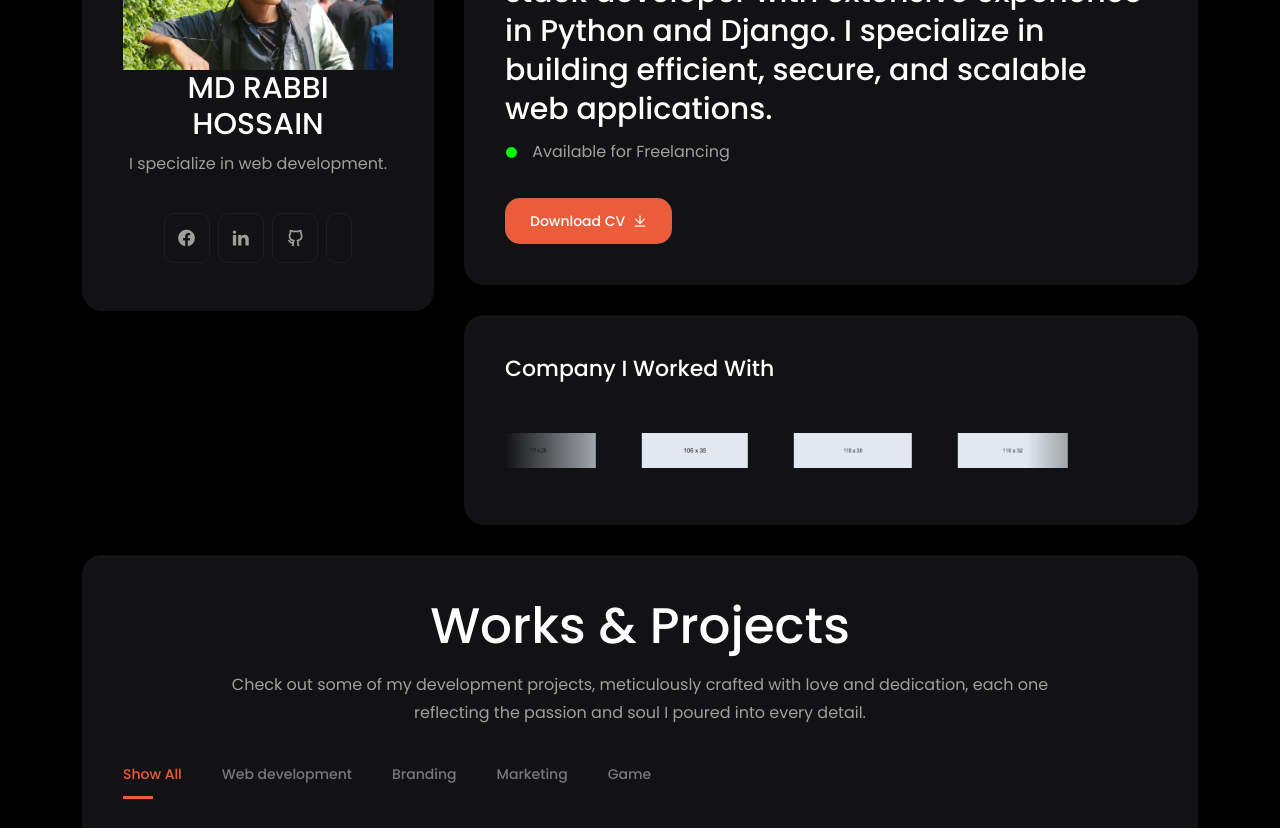
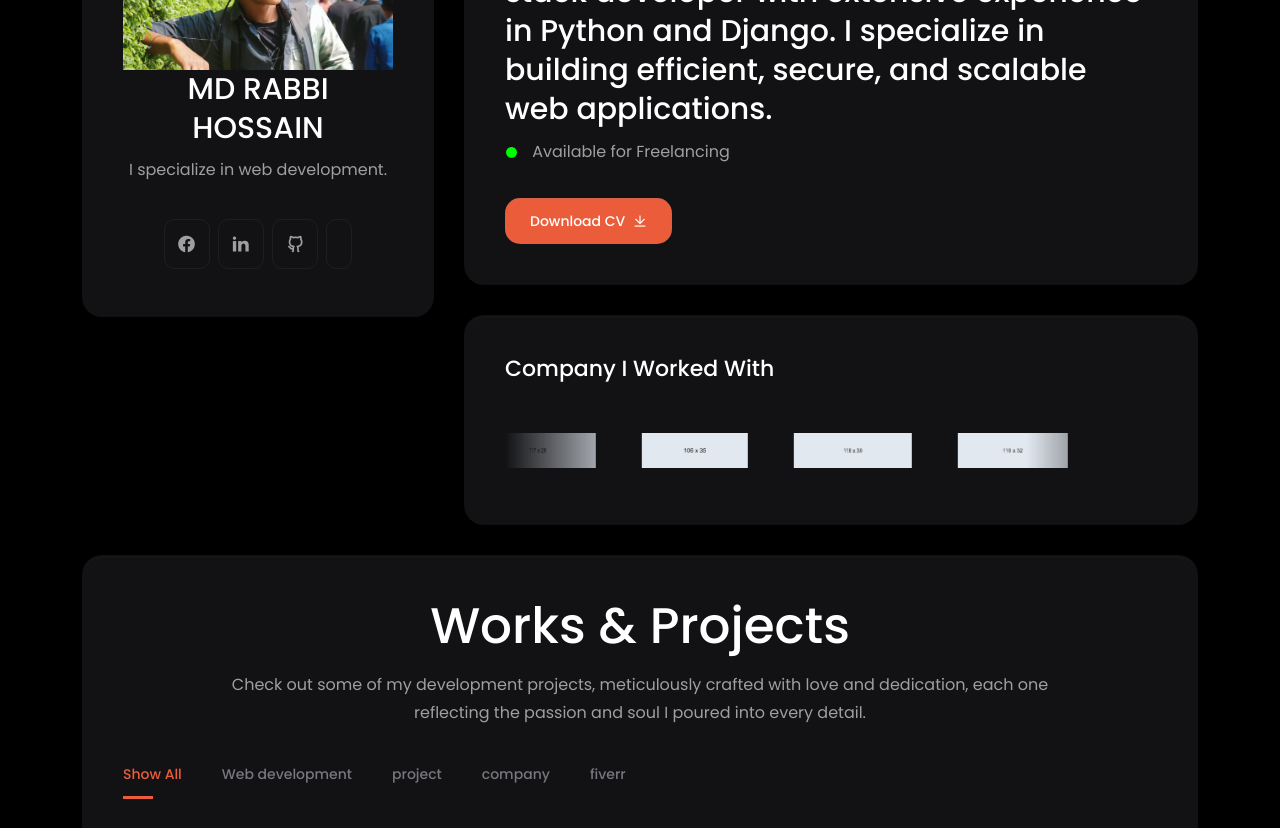
Before and after one commit to rabbiprogramer/rabbiprogramer.github.com, a plain HTML site: page index.html in a window 1280 px wide. Shown: the part 266-1094 px from the top of the page. Drawn offline with Linux system fonts and the light colour scheme.

Commit message:
my profile romuv

```diff
--- a/index.html
+++ b/index.html
@@ -119,7 +119,7 @@
                 <div class="col-lg-4">
                     <div class="about-image-part wow fadeInUp delay-0-3s">
                         <img src="assets/images/about/profile.png" alt="About Me" />
-                        <h2> MD RABBI HOSSAIN </h2>
+                        <h3> MD RABBI HOSSAIN </h3>
                         <p>I specialize in web development.</p>
                         <div class="about-social text-center">
                             <ul>
@@ -186,9 +186,9 @@
                 <ul class="project-filter filter-btns-one justify-content-left pb-15 wow fadeInUp delay-0-2s">
                     <li data-filter="*" class="current">Show All</li>
                     <li data-filter=".design"> Web development</li>
-                    <li data-filter=".branding">Branding</li>
-                    <li data-filter=".marketing">Marketing</li>
-                    <li data-filter=".game">Game</li>
+                    <li data-filter=".branding">project</li>
+                    <li data-filter=".marketing">company</li>
+                    <li data-filter=".game">fiverr</li>
                 </ul>
                 <div class="row project-masonry-active">
                     <!-- START SINGLE PORTFOLIO DESIGN AREA -->
```
Also changed, not shown: assets/images/log.png (added), assets/images/logo.png.
